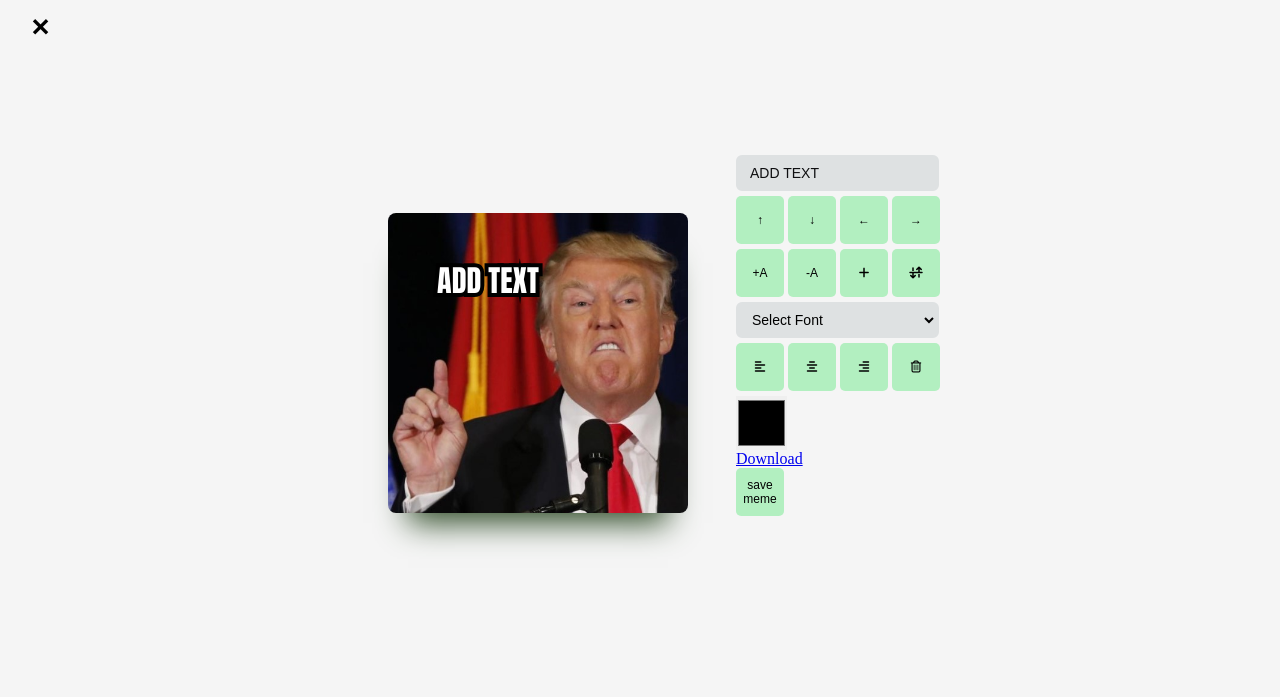
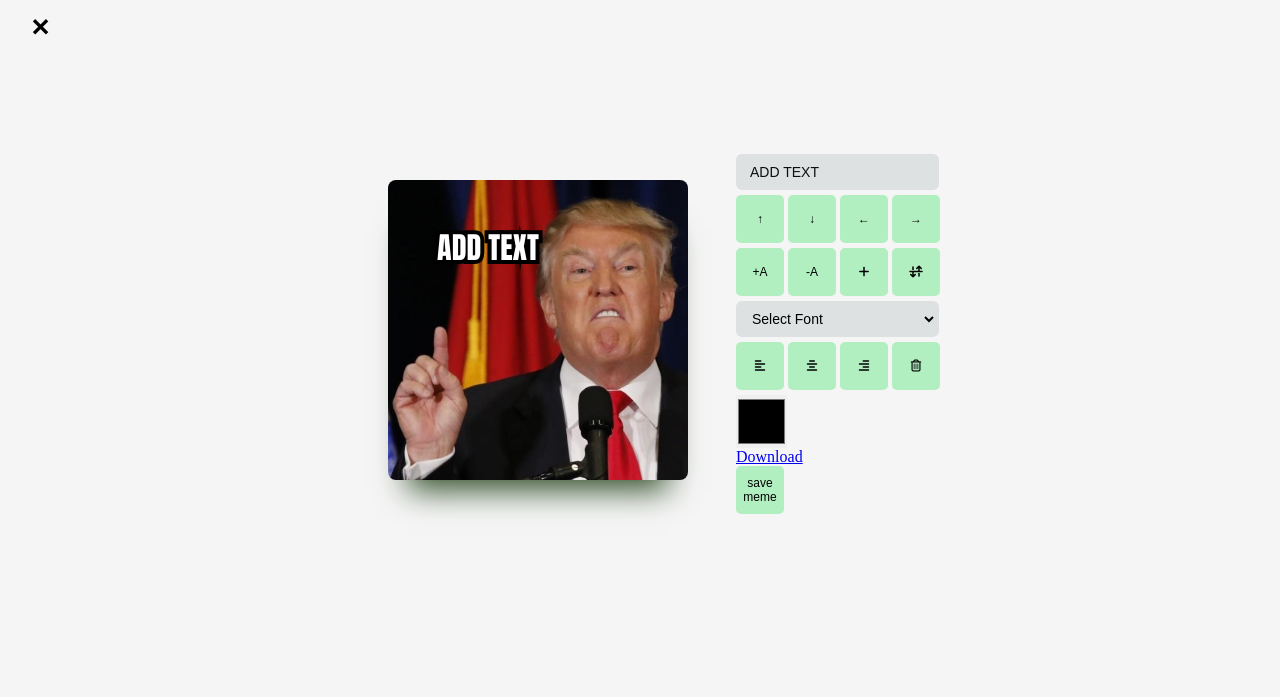
Before and after one commit to YanaPletner/memegen-Project, a plain HTML site: page index.html in a window 1280 px wide. Both pictures are taken after a click on the picture 237 px from the left and 324 px from the top of the page. Shown: the part 75-772 px from the top of the page. Drawn offline with Linux system fonts and the light colour scheme.

Commit message:
Fix Style

```diff
--- a/js/gallery.controller.js
+++ b/js/gallery.controller.js
@@ -12,13 +12,10 @@ function renderGallery() {
 }
 
 function onImgSelect(elImg) {
-    // gCtx.drawImage(elImg, 0, 0, gElCanvas.width, gElCanvas.height)
-
     const imgId = getElIdNumber(elImg)
     setSelectedImgId(imgId)
-
+    renderMeme()
     onOpenMemeEditor()
-    renderMeme()
 }
 
 function getElIdNumber(elImg) {
--- a/style/components/meme-editor.css
+++ b/style/components/meme-editor.css
@@ -44,7 +44,6 @@
 }
 
 .canvas-container {
-    padding-block-start: 4em;
     align-items: center;
 }
 
```
Also changed, not shown: style/setup/mq.css (+0 -11 lines).
